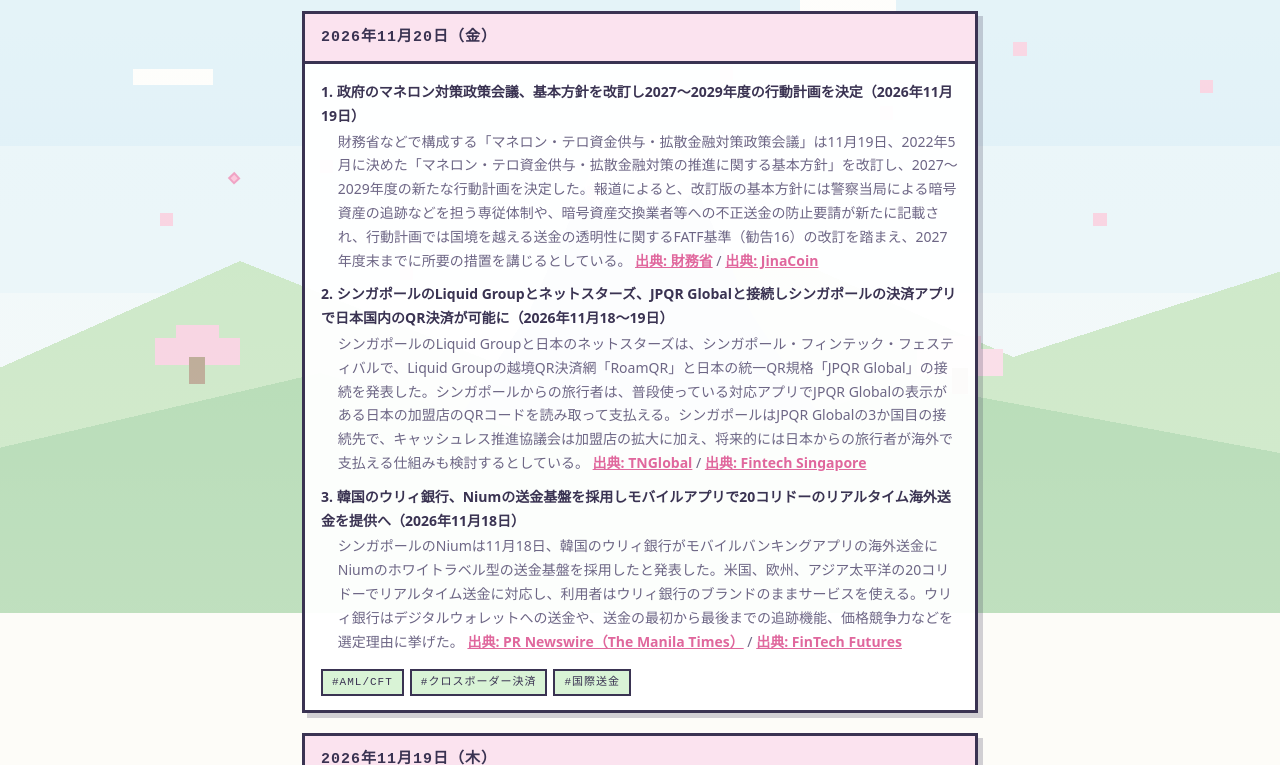
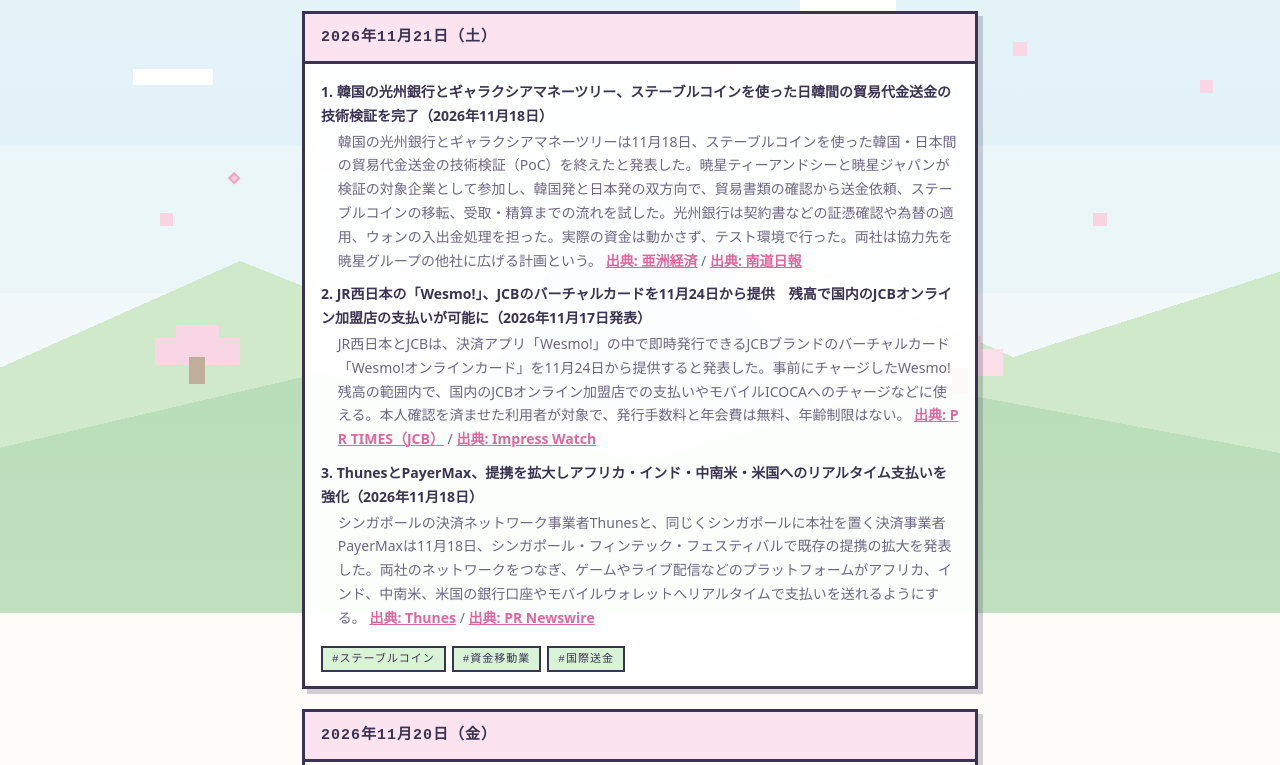
Before and after one commit to fujisawakazuhi/-, a plain HTML site: page fund-transfer/daily-news/index.html in a window 1280 px wide. Shown: the part 187-952 px from the top of the page. Drawn offline with Linux system fonts and the light colour scheme; a web font is replaced by a local one.

Commit message:
Daily news: 2026-11-21
Co-Authored-By: Claude Opus 5.5 <noreply@anthropic.com>
Claude-Session: https://claude.ai/code/session_01MqKzwuYSEHWTf1SfGTShcp

```diff
--- a/fund-transfer/daily-news/index.html
+++ b/fund-transfer/daily-news/index.html
@@ -41,6 +41,21 @@
 <!-- ▼▼▼ 新しい投稿はこのマーカーの直下に追加する（新しいものが上） ▼▼▼ -->
       <article class="post">
         <div class="post-head">
+          <time datetime="2026-11-21">2026年11月21日（土）</time>
+        </div>
+        <div class="post-body">
+          <p><b>1. 韓国の光州銀行とギャラクシアマネーツリー、ステーブルコインを使った日韓間の貿易代金送金の技術検証を完了（2026年11月18日）</b><br><span class="news-text">韓国の光州銀行とギャラクシアマネーツリーは11月18日、ステーブルコインを使った韓国・日本間の貿易代金送金の技術検証（PoC）を終えたと発表した。暁星ティーアンドシーと暁星ジャパンが検証の対象企業として参加し、韓国発と日本発の双方向で、貿易書類の確認から送金依頼、ステーブルコインの移転、受取・精算までの流れを試した。光州銀行は契約書などの証憑確認や為替の適用、ウォンの入出金処理を担った。実際の資金は動かさず、テスト環境で行った。両社は協力先を暁星グループの他社に広げる計画という。 <a href="https://www.ajunews.com/view/20261118101006465">出典: 亜洲経済</a> / <a href="https://www.namdonews.com/news/articleView.html?idxno=929613">出典: 南道日報</a></span></p>
+          <p><b>2. JR西日本の「Wesmo!」、JCBのバーチャルカードを11月24日から提供　残高で国内のJCBオンライン加盟店の支払いが可能に（2026年11月17日発表）</b><br><span class="news-text">JR西日本とJCBは、決済アプリ「Wesmo!」の中で即時発行できるJCBブランドのバーチャルカード「Wesmo!オンラインカード」を11月24日から提供すると発表した。事前にチャージしたWesmo!残高の範囲内で、国内のJCBオンライン加盟店での支払いやモバイルICOCAへのチャージなどに使える。本人確認を済ませた利用者が対象で、発行手数料と年会費は無料、年齢制限はない。 <a href="https://prtimes.jp/main/html/rd/p/000001498.000011361.html">出典: PR TIMES（JCB）</a> / <a href="https://www.watch.impress.co.jp/docs/news/2157175.html">出典: Impress Watch</a></span></p>
+          <p><b>3. ThunesとPayerMax、提携を拡大しアフリカ・インド・中南米・米国へのリアルタイム支払いを強化（2026年11月18日）</b><br><span class="news-text">シンガポールの決済ネットワーク事業者Thunesと、同じくシンガポールに本社を置く決済事業者PayerMaxは11月18日、シンガポール・フィンテック・フェスティバルで既存の提携の拡大を発表した。両社のネットワークをつなぎ、ゲームやライブ配信などのプラットフォームがアフリカ、インド、中南米、米国の銀行口座やモバイルウォレットへリアルタイムで支払いを送れるようにする。 <a href="https://www.thunes.com/news/thunes-and-payermax-deepen-strategic-collaboration-to-enhance-global-payout-capabilities">出典: Thunes</a> / <a href="https://www.prnewswire.com/apac/news-releases/thunes-and-payermax-deepen-strategic-collaboration-to-enhance-global-payout-capabilities-302942723.html">出典: PR Newswire</a></span></p>
+        </div>
+        <div class="post-tags">
+          <span>#ステーブルコイン</span>
+          <span>#資金移動業</span>
+          <span>#国際送金</span>
+        </div>
+      </article>
+      <article class="post">
+        <div class="post-head">
           <time datetime="2026-11-20">2026年11月20日（金）</time>
         </div>
         <div class="post-body">
```
